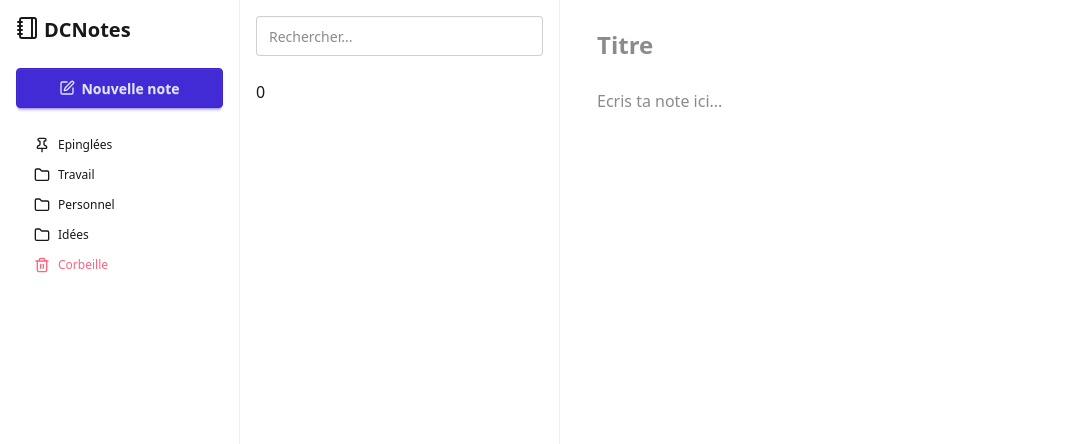
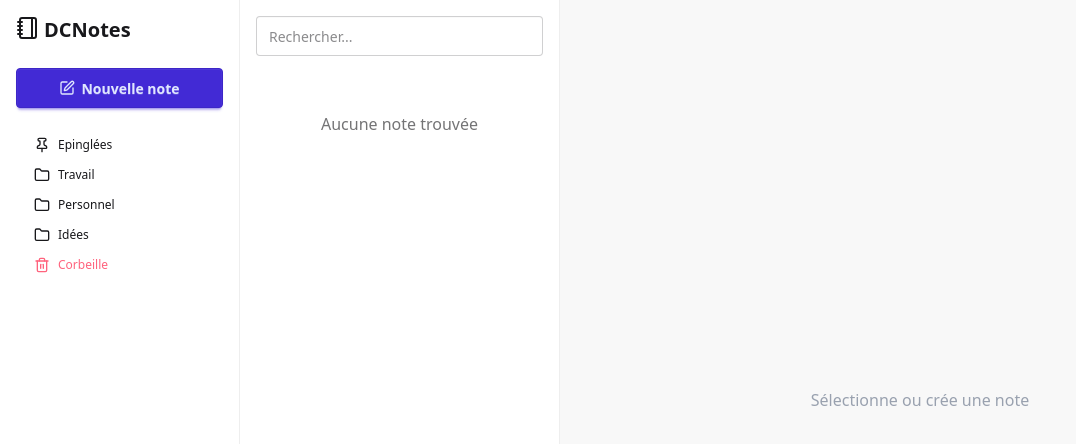
Before and after one commit to Dc-coder25/Dc_NotesApp, a React (Vite) app: page / in a window 1280 px wide. Shown: the top 444 px of the page, without its empty margins (0-1076 px from the left). Built offline with nearby package versions, Linux system fonts and the light colour scheme.

Commit message:
feat: Implement Update functionnality

```diff
--- a/src/App.jsx
+++ b/src/App.jsx
@@ -8,6 +8,10 @@ function App() {
         return JSON.parse(localStorage.getItem("notes")) || [];
     });
 
+    const [activeId, setActiveId] = useState(null);
+
+    const activeNote = notes.find(n => n.id === activeId);
+
     function createNote() {
         const newNote = {
             id: Date.now(),
@@ -16,11 +20,19 @@ function App() {
             updatedAt: Date.now(),
         };
         setNotes([newNote, ...notes]);
+        setActiveId(newNote.id);
         console.log(notes);
+    }
+
+    function updateNote(updatedNote) {
+        setNotes(
+            notes.map(note => note.id === updatedNote.id ? updatedNote : note)
+        );
     }
 
     function deleteNote(id) {
         setNotes(notes.filter(note => note.id !== id));
+        setActiveId(null);
     }
 
   return (
@@ -29,10 +41,12 @@ function App() {
             onCreate={createNote}
         />
         <NotesList
+            activeId={activeId}
+            onSelect={setActiveId}
             notes={notes}
             onDelete={deleteNote}
         />
-        <Editor />
+        <Editor note={activeNote} onChange={updateNote} />
     </div>
   );
 }
--- a/src/components/Editor.jsx
+++ b/src/components/Editor.jsx
@@ -1,12 +1,33 @@
-export default function Editor(){
+export default function Editor({ note, onChange }){
+    if (!note) {
+        return(
+            <main className="flex items-center justify-center text-gray-400">Sélectionne ou crée une note </main>
+        );
+    }
     return(
         <main className="bg-base-100 p-6">
             <input
+                value={note.title}
+                onChange={(e) =>
+                    onChange({
+                        ...note,
+                        title : e.target.value,
+                        updatedAt: Date.now(),
+                    })
+                }
                 placeholder="Titre"
                 className="input input-ghost text-2xl font-bold w-full mb-4"
             />
             <textarea
                 className="textarea textarea-ghost w-full h-[calc(100vh-140px)] text-base resize-none"
+                value={note.content}
+                onChange={(e) =>
+                    onChange({
+                        ...note,
+                        content : e.target.value,
+                        updatedAt: Date.now(),
+                    })
+                }
                 placeholder="Ecris ta note ici..."></textarea>
         </main>
     );
--- a/src/components/NotesList.jsx
+++ b/src/components/NotesList.jsx
@@ -1,6 +1,6 @@
 import { Trash2, PinOff } from "lucide-react";
 
-export default function NotesList({ notes, onDelete }){
+export default function NotesList({ notes, activeId, onSelect, onDelete }){
 
     return(
         <section className="bg-base-100 border-r border-base-300 p-4 overflow-y-auto">
@@ -10,17 +10,22 @@ export default function NotesList({ notes, onDelete }){
                 className="input input-bordered w-full mb-4"
             />
 
+            {notes.length === 0 && (
+                <p className="text-center opacity-60 mt-10">Aucune note trouvée</p>
+            )}
+
                 <div className="mb-6">
 
                     <h4 className="text-xs uppercase font-semibold opacity-60 mb-2"></h4>
-
-                    {notes.length}
 
                     <div className="space-y-2">
                         {notes.map(note => (
                             <div
                                 key={note.id}
-                                className="card cursor-pointer h-24 transition bg-base-200"
+                                className={`card cursor-pointer h-24 transition ${
+                                    note.id === activeId ? "bg-primary text-primary-content" : "bg-base-200"
+                                }`}
+                                onClick={()=> onSelect(note.id)}
                             >
                                 <div className="card-body p-4 flex flex-col justify-between">
                                     <div className="flex justify-between items-start gap-10">
```
